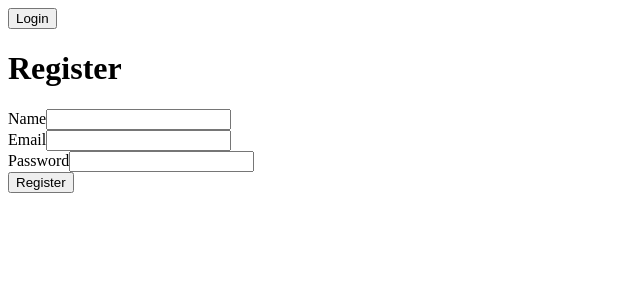
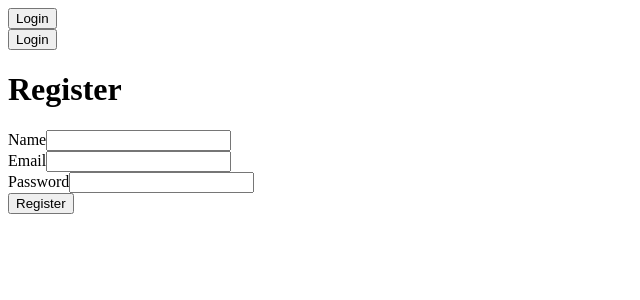
Before and after one commit to eellin6/GreenField, a React app: page / in a window 1280 px wide. Shown: the top 300 px of the page, without its empty margins (0-640 px from the left). Built offline with nearby package versions, Linux system fonts and the light colour scheme; no server answers; the HTML template or start-up script is replaced by a standard one; what google-maps-react would draw is missing.

Commit message:
Pushing up latest version

```diff
--- a/client/src/components/Login.jsx
+++ b/client/src/components/Login.jsx
@@ -13,6 +13,10 @@ class Login extends React.Component{
     }
 this.handleChange = this.handleChange.bind(this)
 this.handleSubmit = this.handleSubmit.bind(this)
+this.handleClick = this.handleClick.bind(this)
+  }
+  handleClick(){
+    this.setState({member: true})
   }
   handleChange(event){
     const name = event.target.name;
@@ -21,7 +25,7 @@ this.handleSubmit = this.handleSubmit.bind(this)
     })
   }
   handleSubmit(){
-    const {name, email, password} = this.state
+    const {username, email, password} = this.state
     const data =
      { username: username,
       password: password,
@@ -60,10 +64,10 @@ const { member } = this.state;
     }else {
       return(
         <div>
-
+          <button onClick={this.handleClick}>Login</button>
         <h1>Register</h1>
 
-        <form action='/' method="POST">
+        <form action='/register' method="POST">
         <div>
           <label>Name</label>
           <input value={this.state.username}type='text' id='name' onChange={this.handleChange} name='username' required/>
```
Also changed, not shown: 1 other file (tests, documents, lock files or other folders).
